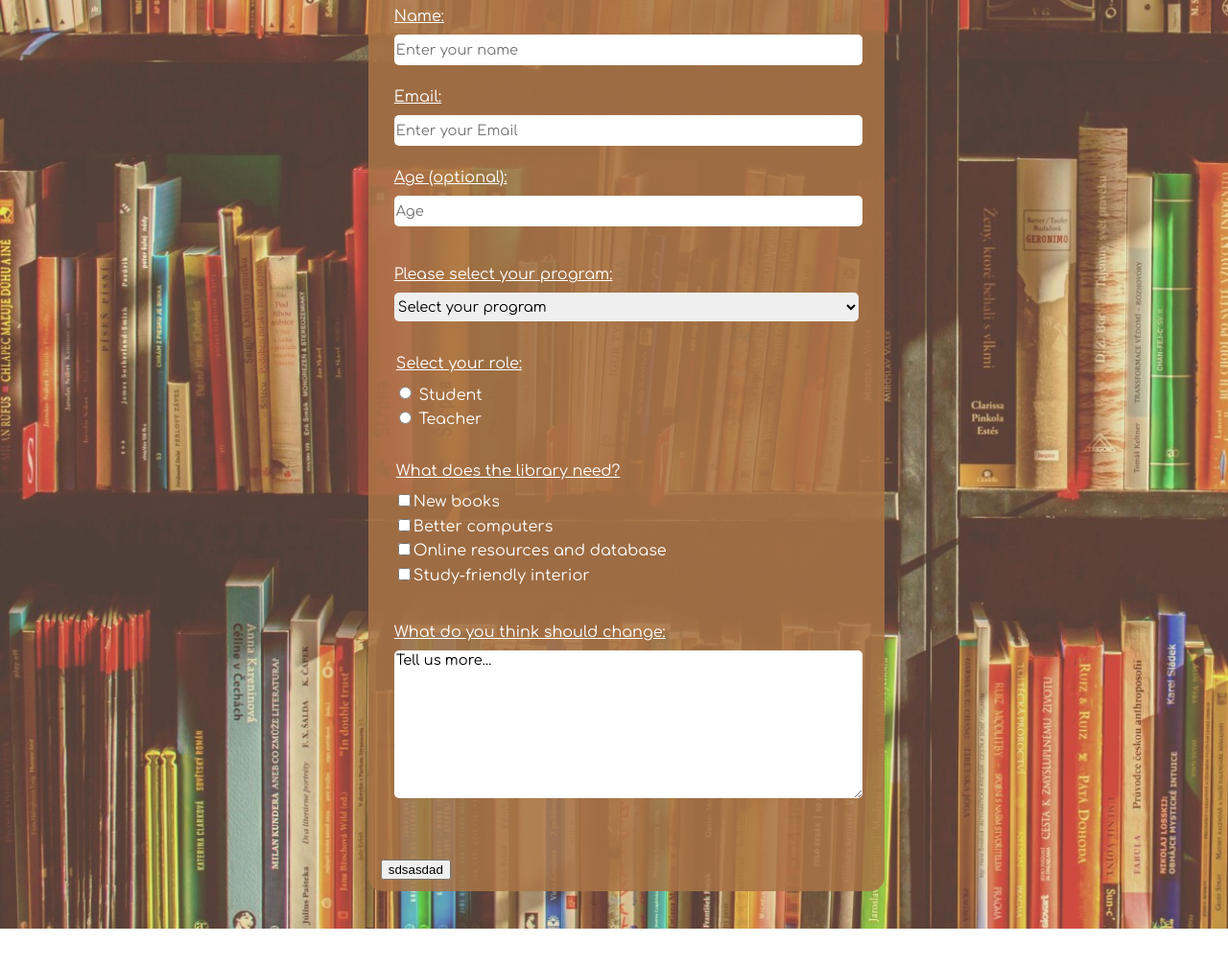
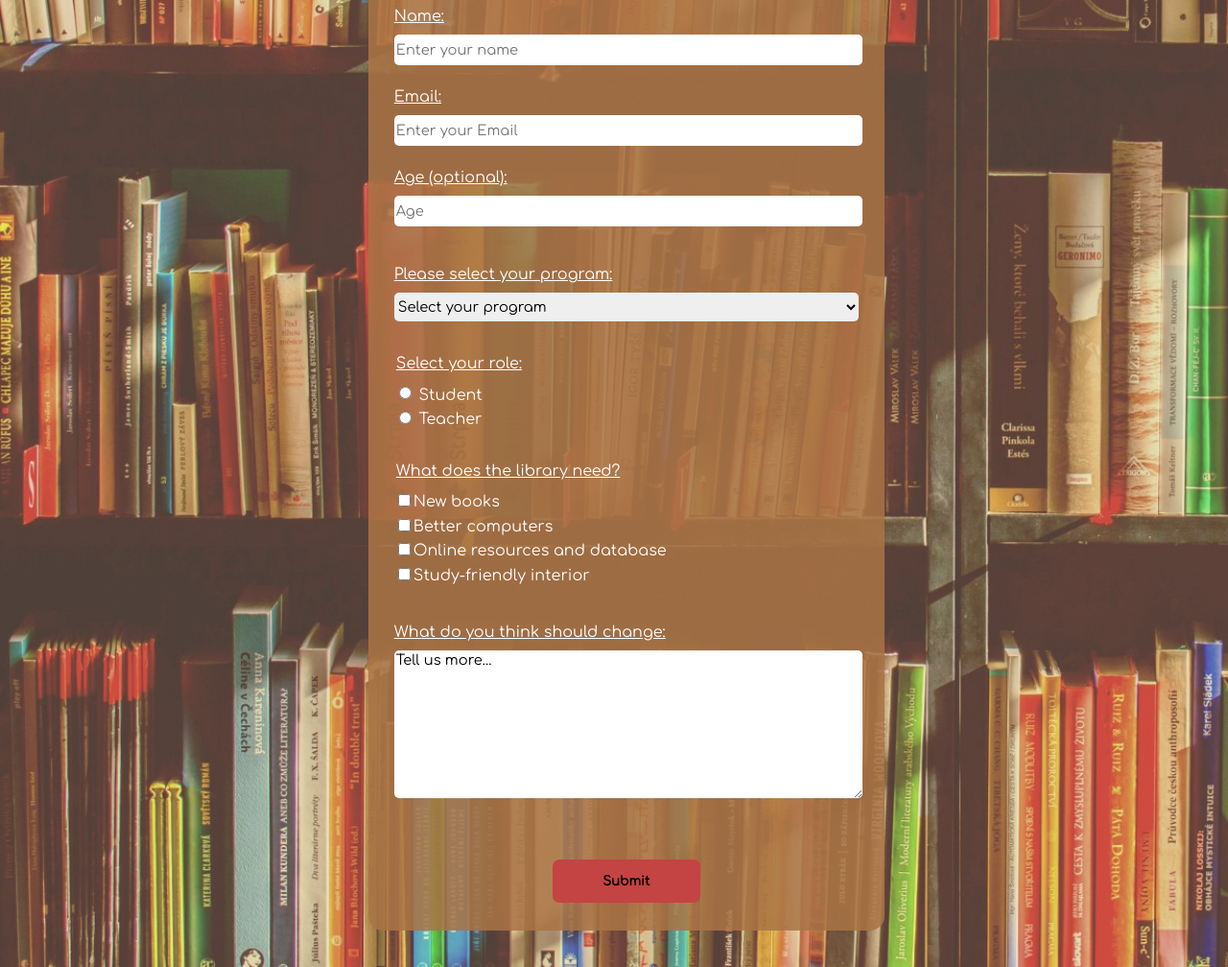
Before and after one commit to andryosha1/survey-project, a plain HTML site: page index.html in a window 1280 px wide. Shown: the part 322-1330 px from the top of the page at 96% size. Before the commit the page ends 1290 px from the top, so only its background shows below. Drawn offline with Linux system fonts and the light colour scheme.

Commit message:
Update index.html

```diff
--- a/index.html
+++ b/index.html
@@ -13,20 +13,18 @@
 
   <body>
     <h1 id="title"> University of Theatre Arts <br> Library </h1>
-
-    <div class="container">
     <form id="survey-form">
         <p id="description"> Please let us know how the library can be improved: </p>
 
-      <div class="info-container">
+
         <fieldset>
         <label for="name" id="name-label"><u> Name: </u><br><input id="name" name="name" type="text" placeholder="Enter your name" required /> </label> <br>
         <label for="email" id="email-label"><u> Email: </u><br><input id="email" name="email" type="email" placeholder="Enter your Email" required /> </label> <br>
         <label for="number" id="number-label"><u> Age (optional): </u><br><input id="number" name="number" type="number" placeholder="Age" min="13" max="120" /> </label>
       </fieldset>
-      </div>
 
-    <div class="dropdown-container">
+
+
       <fieldset>
         <label for="dropdown"><u>Please select your program:</u><br>
         <select id="dropdown">
@@ -40,17 +38,17 @@
         </select>
         </label>
       </fieldset>
-    </div>
 
-    <div class="radio-container">
+
+
       <fieldset>
         <legend> <u>Select your role: </u></legend>
       <input id="student" name ="role" type="radio" value="student" /><label for="student"> Student </label><br>
        <input id="teacher" name ="role" type="radio" value="teacher" /><label for="teacher"> Teacher </label>
       </fieldset>
-    </div>
 
-      <div class="checkbox-container">
+
+
       <fieldset>
         <legend><u> What does the library need? </u></legend>
        <input id="c1" type="checkbox" value="1" /><label for="c1">New books</label><br>
@@ -58,20 +56,17 @@
        <input id="c3" type="checkbox" value="3" /><label for="c3">Online resources and database</label><br>
        <input id="c4" type="checkbox" value="4" /><label for="c4">Study-friendly interior </label><br>
        </fieldset>
-      </div>
 
-      <div class="textarea-container">
+
+
        <fieldset>
        <label for="textarea"><u>What do you think should change:</u><br><textarea id="textarea">Tell us more... </textarea> </label>
       </fieldset>
-      </div>
 
-    <div class="button-container">
-    <button>sdsasdad</button>
-    </div>
+      <input id="submit" type="submit" value="Submit" />
 
     </form>
-  </div>
+
 
   </body>
 </html>
```
